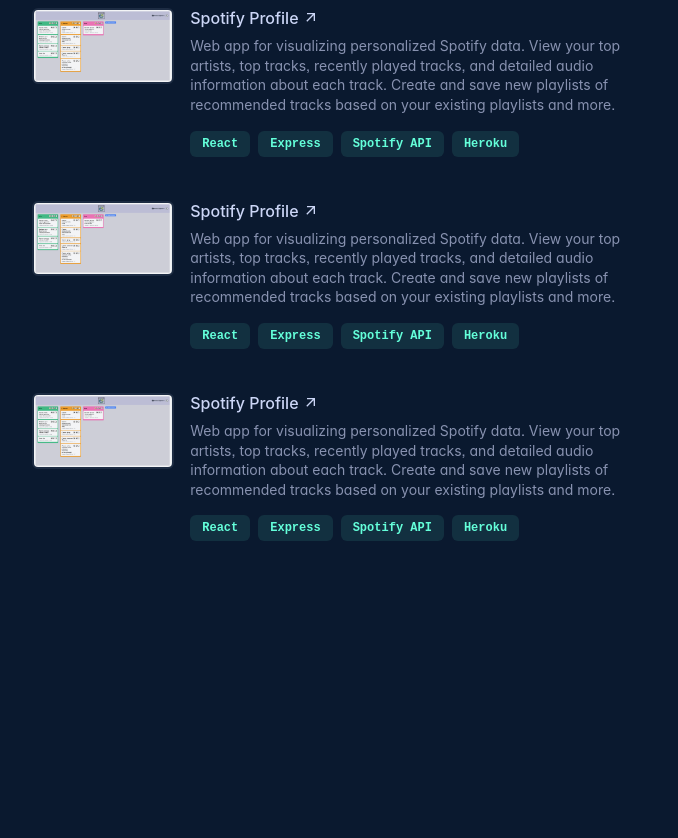
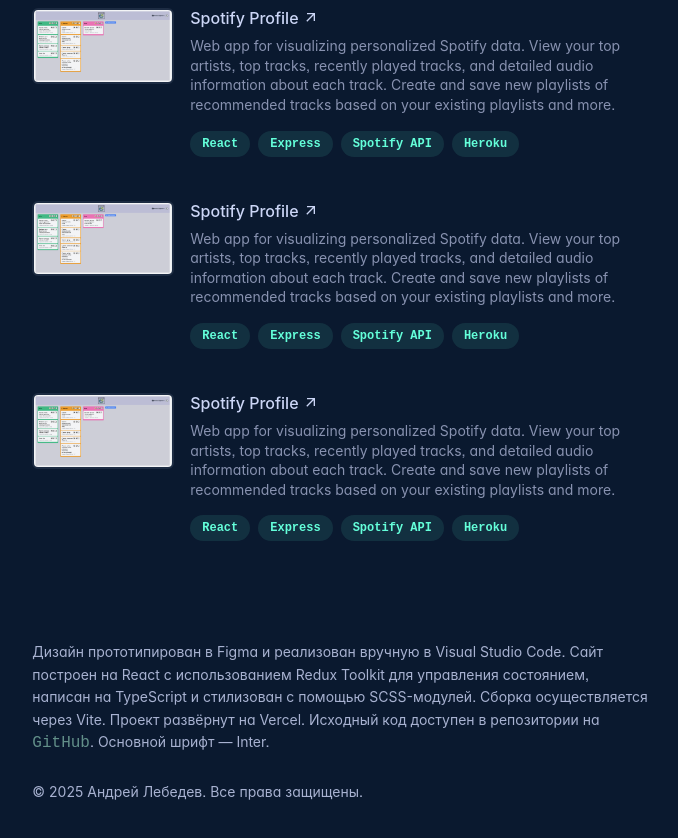
Before and after one commit to alebedev85/personal-site, a React app: page / in a window 1280 px wide. Shown: the part 1020-1858 px from the top of the page, without its empty margins (584-1262 px from the left). Before the commit the page ends 1661 px from the top, so only its background shows below. Built offline with nearby package versions, Linux system fonts and the light colour scheme; the HTML template or start-up script is replaced by a standard one; a web font is replaced by a local one.

Commit message:
feature: добавил футер

```diff
--- a/src/components/Footer/Footer.module.scss
+++ b/src/components/Footer/Footer.module.scss
@@ -0,0 +1,7 @@
+.footer{
+
+}
+
+.text{
+  font-size: 0.875rem;
+}
--- a/src/components/Footer/Footer.tsx
+++ b/src/components/Footer/Footer.tsx
@@ -1,8 +1,26 @@
-import styles from './Footer.module.scss';
+import styles from "./Footer.module.scss";
 
 const Footer = () => (
   <footer className={styles.footer}>
-    <p>© 2025 Андрей</p>
+    <p className={styles.text}>
+      Дизайн прототипирован в Figma и реализован вручную в Visual Studio Code.
+      Сайт построен на React с использованием Redux Toolkit для управления
+      состоянием, написан на TypeScript и стилизован с помощью SCSS-модулей.
+      Сборка осуществляется через Vite. Проект развёрнут на Vercel. Исходный код
+      доступен в репозитории на {' '}
+      <a
+        href="https://github.com/alebedev85/personal-site"
+        target="_blank"
+        rel="noreferrer noopener"
+        aria-label={"GitHub link (opens in a new tab)"}
+        title="GitHub link"
+      >
+        GitHub
+      </a>
+      . Основной шрифт — Inter.
+    </p>
+    <br />
+    <p className={styles.text}>© {new Date().getFullYear()} Андрей Лебедев. Все права защищены.</p>
   </footer>
 );
 
--- a/src/components/MainContent/MainContent.tsx
+++ b/src/components/MainContent/MainContent.tsx
@@ -1,4 +1,5 @@
 import About from "../About/About";
+import Footer from "../Footer/Footer";
 import Skills from "../Skills/Skills";
 import Projects from '../Projects/Projects';
 import styles from "./MainContent.module.scss";
@@ -9,6 +10,7 @@
       <About />
       <Skills />
       <Projects />
+      <Footer />
     </main>
   );
 };
--- a/src/components/NavLinks/NavLinks.tsx
+++ b/src/components/NavLinks/NavLinks.tsx
@@ -3,7 +3,7 @@
 
 const links = [
   { href: "#about", label: "Обо мне" },
-  { href: "#experience", label: "Навыки" },
+  { href: "#skills", label: "Навыки" },
   { href: "#projects", label: "Проекты" },
 ];
 
--- a/src/components/ProjectCard/ProjectCard.module.scss
+++ b/src/components/ProjectCard/ProjectCard.module.scss
@@ -122,5 +122,5 @@
   font-size: 0.75rem;
   font-weight: 600;
   padding: 0.25rem 0.75rem;
-  border-radius: var(--radius);
+  border-radius: 9999px;
 }
```
